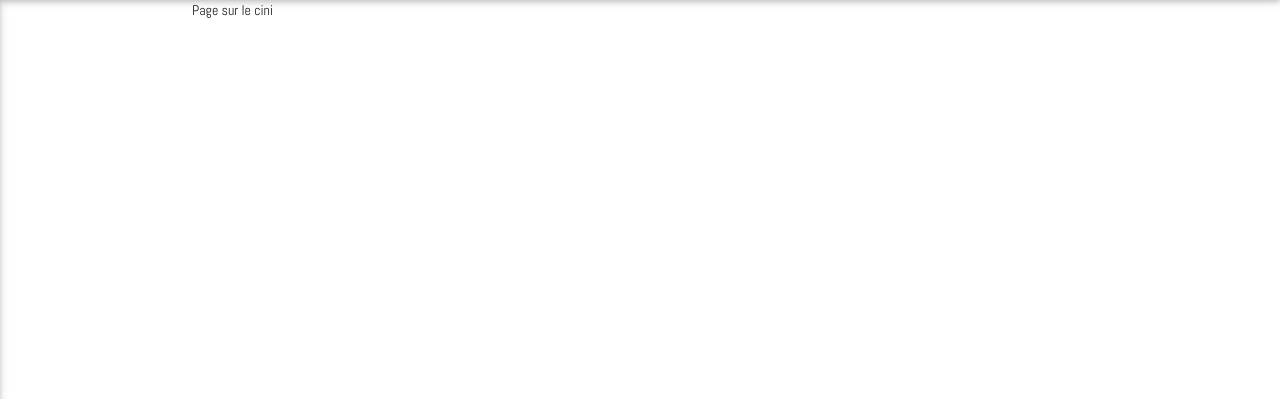
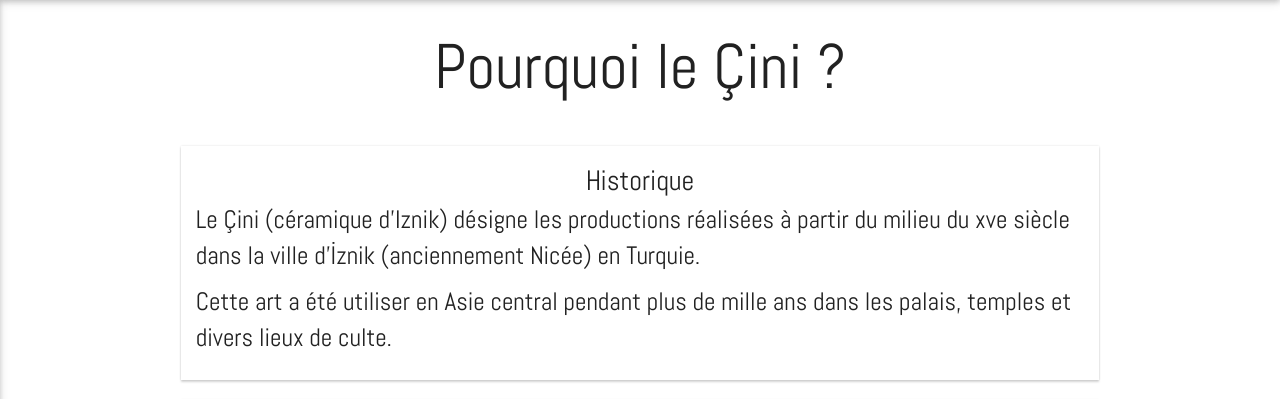
Before and after one commit to isma91/conceptArtCeramic, a PHP site: page /about in a window 1280 px wide. Shown: the part 64-463 px from the top of the page. Run offline with PHP 8.4, Linux system fonts and the light colour scheme; data comes from the database, SQL or seed files in the repository; some libraries are stand-ins or nearby versions.

Commit message:
add the about text

```diff
--- a/view/fr/site/about.php
+++ b/view/fr/site/about.php
@@ -10,10 +10,30 @@
         echo $js . "\n";
     } ?>
 </head>
+<style>
+</style>
 <body>
 <?php include("menu.php"); ?>
 <div class="container">
-    Page sur le cini
+    <div class="row">
+        <h1 class="center">Pourquoi le Çini ?</h1>
+    </div>
+    <div class="row mui-panel">
+        <p class="title">Historique</p>
+        <p class="flow-text">Le Çini (céramique d'Iznik) désigne les productions réalisées à partir du milieu du xve siècle dans la ville d'İznik (anciennement Nicée) en Turquie.</p>
+        <p class="flow-text">Cette art a été utiliser en Asie central pendant plus de mille ans dans les palais, temples et divers lieux de culte.</p>
+    </div>
+    <div class="row mui-panel center">
+        <p class="title">Particularités et Fabrication</p>
+        <div class="video-container">
+            <iframe width="560" height="315" src="https://www.youtube.com/embed/7Nxyvb43tPY" frameborder="0" allowfullscreen></iframe>
+        </div>
+    </div>
+    <div class="row mui-panel">
+        <p class="title"></p>
+        <p class="flow-text">C'est un art qui est toujours fabriquer à la main selon des techniques ancestrale avec des couleurs vives qui garde leurs naturels appuyer de motifs impeccables.</p>
+    </div>
 </div>
+<?php include("footer.html"); ?>
 </body>
 </html>
```
Also changed, not shown: view/en/site/about.php (+21 -1 lines).
